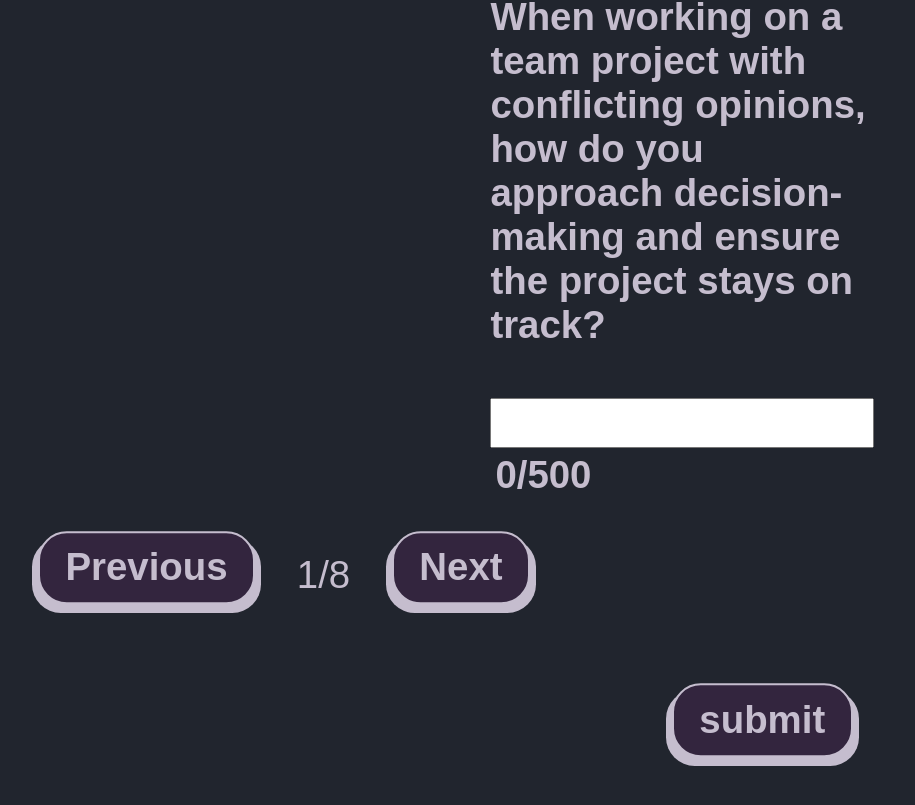
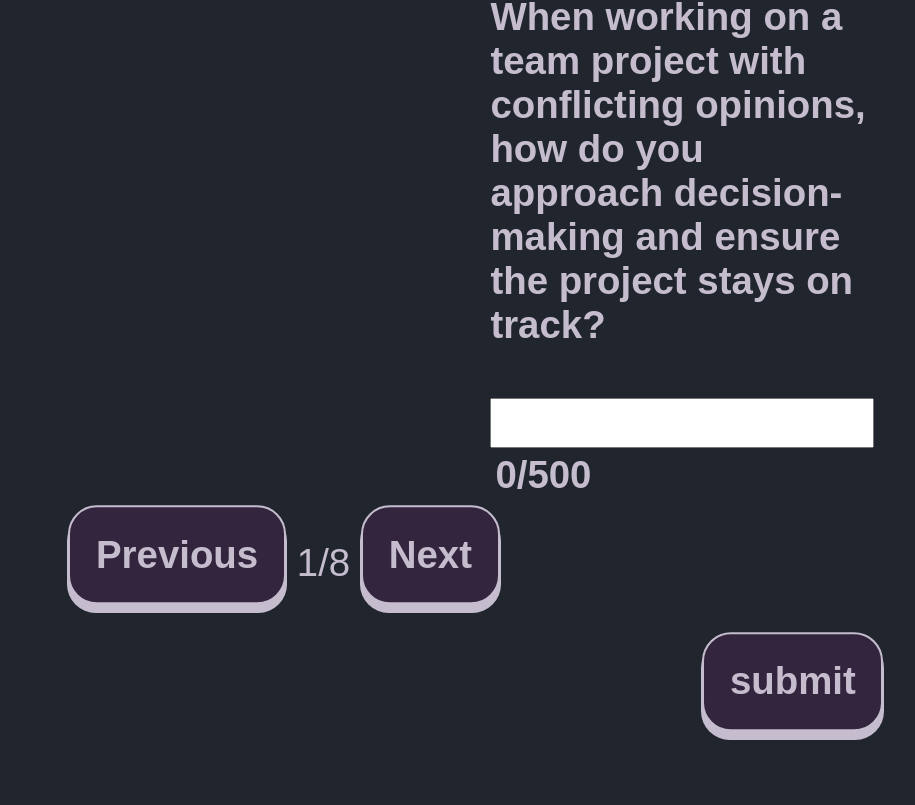
Before and after one commit to OmarDardery/CareerCatalyst, a React (Create React App) app: page / in a window 1280 px wide. Shown: the part 1395-2200 px from the top of the page, without its empty margins (356-1271 px from the left). Built offline with nearby package versions, Linux system fonts and the light colour scheme.

Commit message:
Update styles.css

```diff
--- a/src/styles.css
+++ b/src/styles.css
@@ -13,8 +13,8 @@ button {
     cursor: pointer;
     border-radius: var(--button_radius);
     background: var(--button_outline_color);
-    font-size: 3vw;
-    margin: 2vw;
+    width: fit-content;
+    padding: 1px;
   }
 
   .button_top {
@@ -27,6 +27,9 @@ button {
     color: var(--button_outline_color);
     transform: translateY(-0.2em);
     transition: transform 0.1s ease;
+    width: 100%;
+    height: 100%;
+    padding: 2vw;
   }
 
 button:hover .button_top {
```
